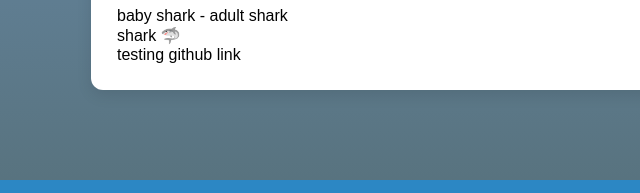
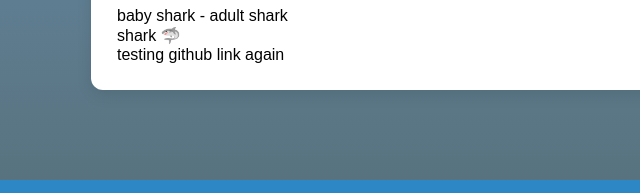
Before and after one commit to sesbianlex67/website, a plain HTML site: page index.html in a window 1280 px wide. Shown: the part 990-1183 px from the top of the page, 69-709 px from the left. Drawn offline with Linux system fonts and the light colour scheme.

Commit message:
third commit

```diff
--- a/index.html
+++ b/index.html
@@ -66,7 +66,7 @@
         <p>
             shark 🦈
         </p>
-        <p>testing github link</p>
+        <p>testing github link again</p>
     </div>
 </div>
 
```
